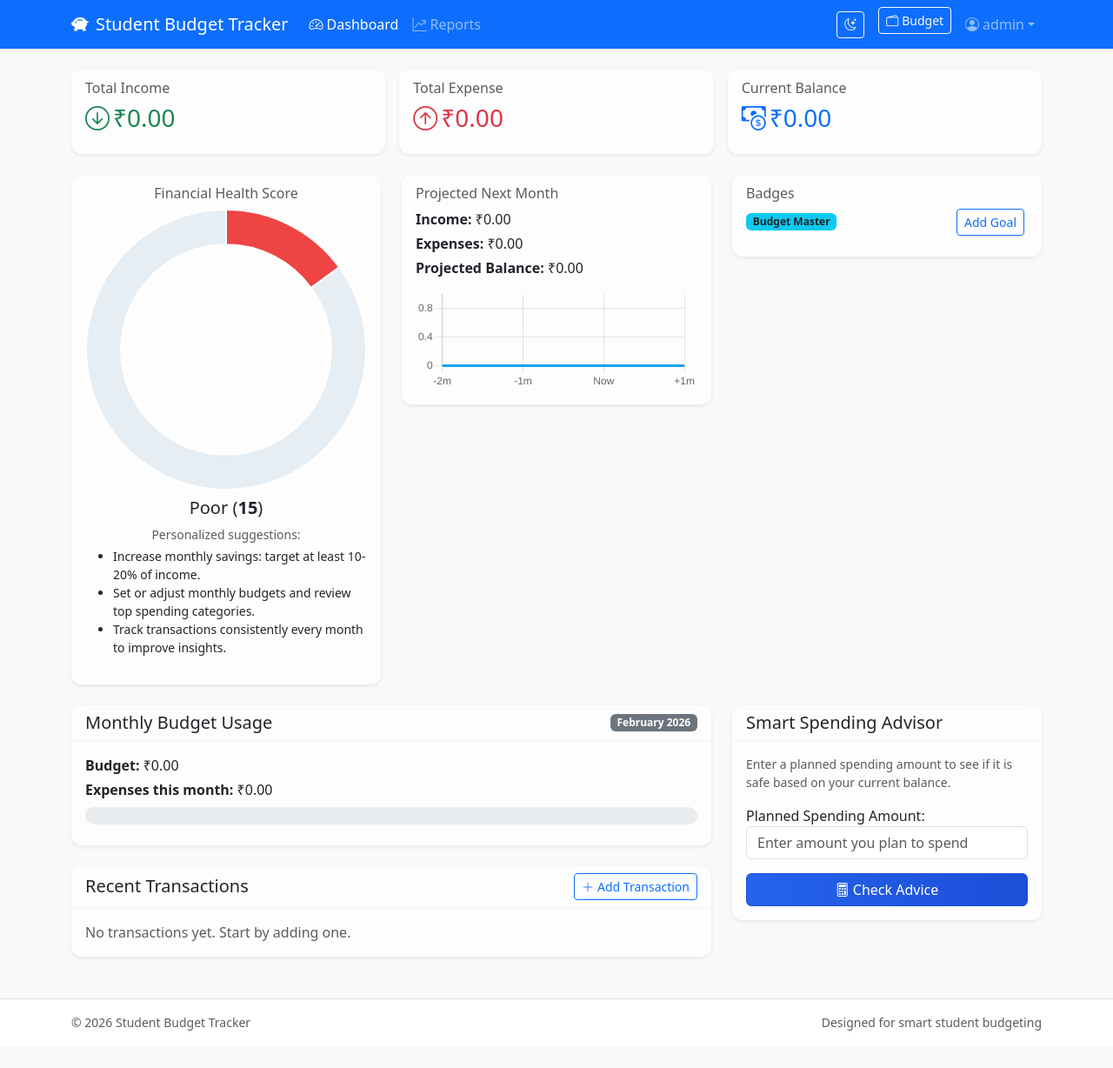
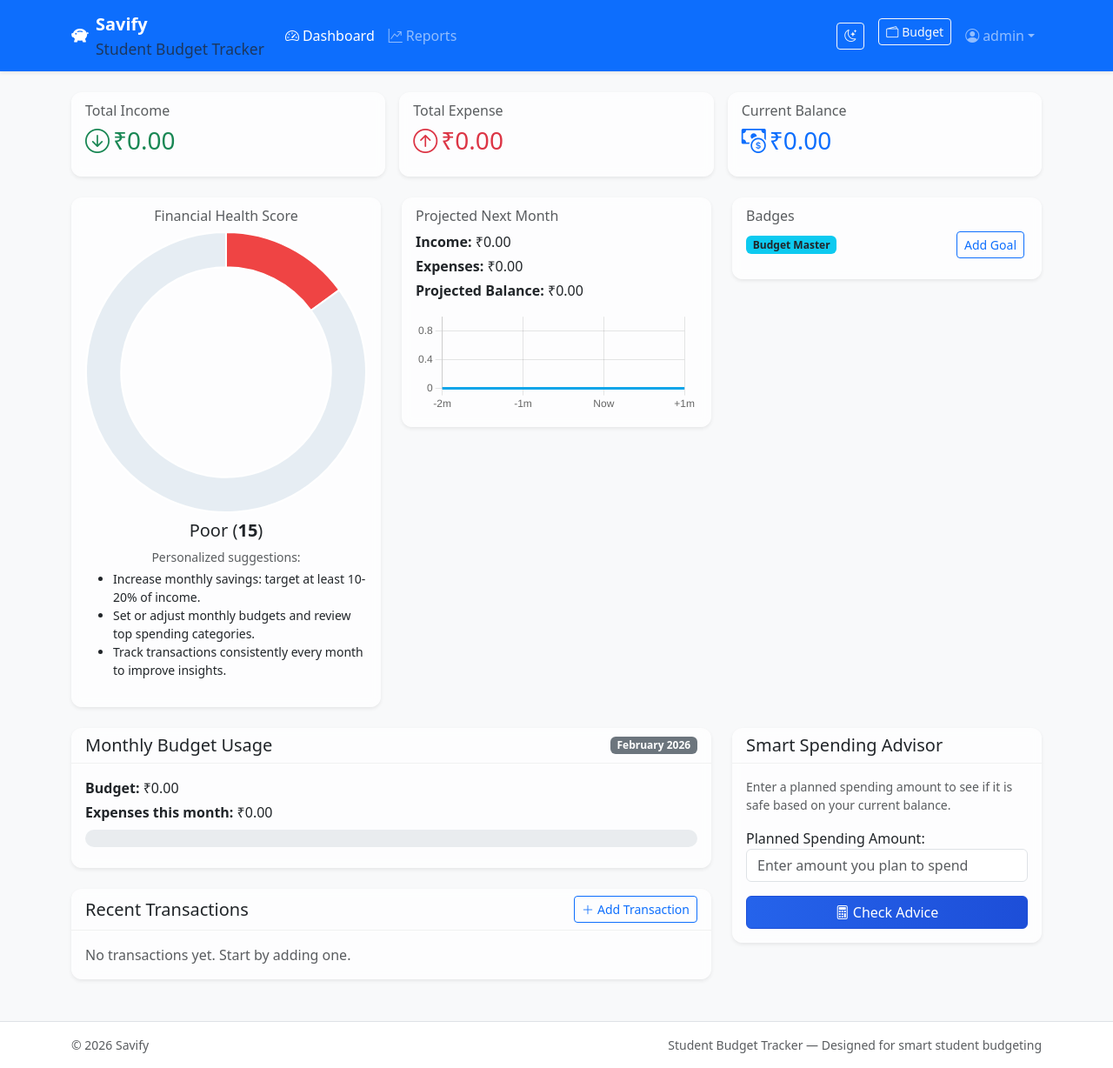
Before and after one commit to Rida2803/EY_4.O_TEAM_10, a Django app: page /tracker/dashboard/ in a window 1280 px wide. Shown: the whole page at 87% size. Before the commit the page ends 1185 px from the top, so only its background shows below. Run offline with Django 4.2, Linux system fonts and the light colour scheme; a user stored in the database is signed in; data comes from the database, SQL or seed files in the repository; both versions use the stored data as it was after the commit.

Commit message:
chanes done to title

```diff
--- a/tracker/models.py
+++ b/tracker/models.py
@@ -92,14 +92,13 @@ class SavingsGoal(models.Model):
         return max((self.end_date - timezone.now().date()).days, 0)
 
     def required_monthly_saving(self) -> "decimal.Decimal":
-        from decimal import Decimal
+        from decimal import Decimal, ROUND_HALF_UP
 
         remaining_days = self.days_remaining
         if remaining_days <= 0:
             return Decimal("0.00")
-        months_remaining = Decimal(remaining_days) / Decimal(30)
-        if months_remaining <= 0:
-            months_remaining = Decimal(1)
+        # compute months remaining as integer number of 30-day periods (ceil), at least 1
+        months_count = max((remaining_days + 29) // 30, 1)
         # compute amount already saved towards goal
         saved = (
             self.user.transactions.filter(type=Transaction.INCOME, date__gte=self.start_date)
@@ -110,8 +109,24 @@ class SavingsGoal(models.Model):
             .aggregate(total=models.Sum("amount"))["total"]
             or Decimal("0.00")
         )
-        remaining = max(self.target_amount - saved, Decimal("0.00"))
-        return (remaining / months_remaining).quantize(Decimal("0.01"))
+        # normalize types to Decimal to avoid issues when values are strings
+        target = Decimal(str(self.target_amount))
+        saved = Decimal(saved)
+        remaining = target - saved
+        if remaining <= Decimal("0.00"):
+            return Decimal("0.00")
+        # divide by integer month count to avoid Decimal division edge-cases
+        per_month = remaining / Decimal(months_count)
+        from decimal import InvalidOperation
+        try:
+            return per_month.quantize(Decimal("0.01"), rounding=ROUND_HALF_UP)
+        except InvalidOperation:
+            # Fallback: convert to float and round, then to Decimal
+            try:
+                val = float(per_month)
+            except Exception:
+                return Decimal("0.00")
+            return Decimal(str(round(val, 2)))
 
 
 class AchievementBadge(models.Model):
--- a/tracker/templates/tracker/base.html
+++ b/tracker/templates/tracker/base.html
@@ -3,7 +3,7 @@
 <html lang="en">
 <head>
     <meta charset="UTF-8">
-    <title>{% block title %}Student Budget Tracker{% endblock %}</title>
+    <title>{% block title %}Savify{% endblock %}</title>
     <meta name="viewport" content="width=device-width, initial-scale=1">
 
     <link
--- a/tracker/templates/tracker/dashboard.html
+++ b/tracker/templates/tracker/dashboard.html
@@ -1,6 +1,6 @@
 {% extends "tracker/base.html" %}
 
-{% block title %}Dashboard | Student Budget Tracker{% endblock %}
+{% block title %}Dashboard | Savify{% endblock %}
 
 {% block content %}
 <div class="row g-3 mb-4">
--- a/tracker/templates/tracker/partials/footer.html
+++ b/tracker/templates/tracker/partials/footer.html
@@ -1,6 +1,6 @@
 <footer class="bg-white border-top py-3 mt-4">
     <div class="container d-flex justify-content-between flex-wrap small text-muted">
-        <span>&copy; {% now "Y" %} Student Budget Tracker</span>
-        <span>Designed for smart student budgeting</span>
+        <span>&copy; {% now "Y" %} Savify</span>
+        <span class="text-muted">Student Budget Tracker — Designed for smart student budgeting</span>
     </div>
 </footer>
--- a/tracker/templates/tracker/partials/navbar.html
+++ b/tracker/templates/tracker/partials/navbar.html
@@ -2,7 +2,10 @@
     <div class="container">
         <a class="navbar-brand d-flex align-items-center" href="{% url 'tracker:dashboard' %}">
             <i class="bi bi-piggy-bank-fill me-2"></i>
-            <span>Student Budget Tracker</span>
+            <div class="d-flex flex-column">
+                <span class="fw-bold">Savify</span>
+                <small class="text-muted">Student Budget Tracker</small>
+            </div>
         </a>
         <button class="navbar-toggler" type="button" data-bs-toggle="collapse"
                 data-bs-target="#navbarSupportedContent" aria-controls="navbarSupportedContent"
--- a/tracker/templates/tracker/reports.html
+++ b/tracker/templates/tracker/reports.html
@@ -1,6 +1,6 @@
 {% extends "tracker/base.html" %}
 
-{% block title %}Reports | Student Budget Tracker{% endblock %}
+{% block title %}Reports | Savify{% endblock %}
 
 {% block content %}
 <div class="row mb-4">
```
Also changed, not shown: db.sqlite3.
